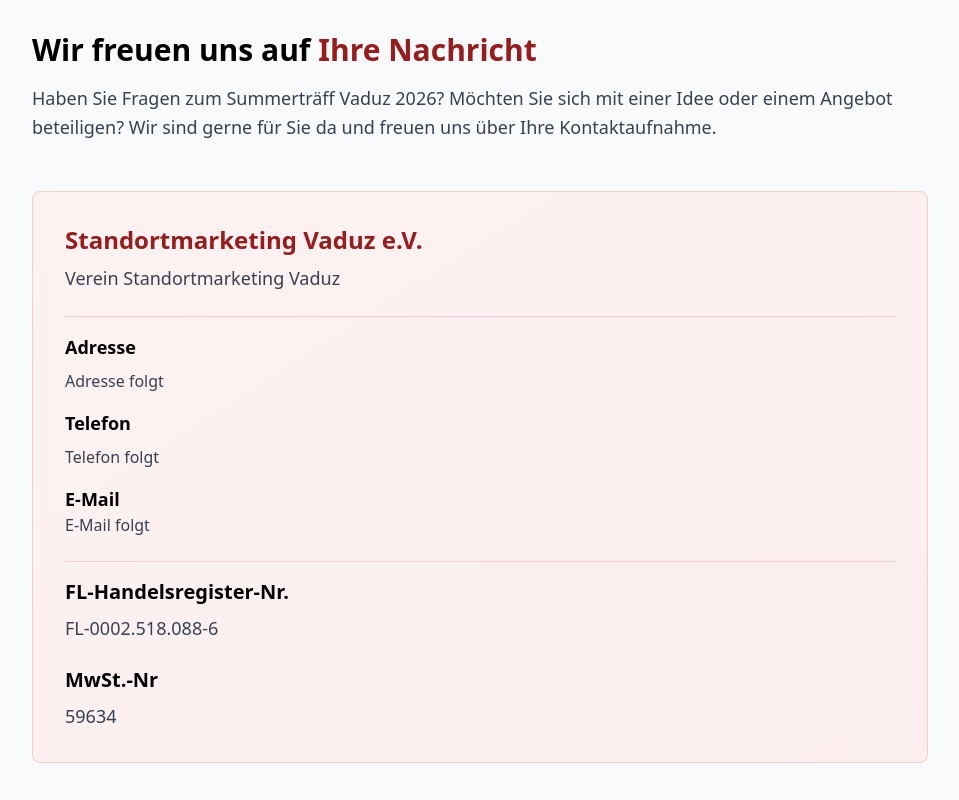
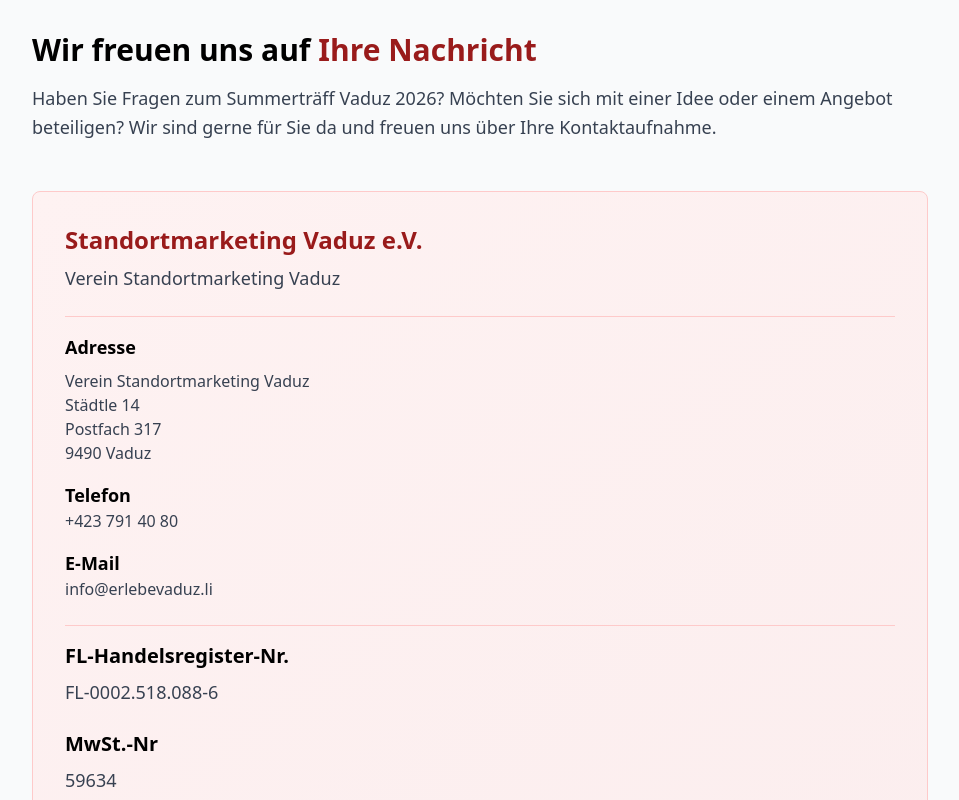
Before and after one commit to Delia-Gig/marketingpage, a Next.js app: page /kontakt in a window 1280 px wide. Shown: the part 484-1284 px from the top of the page, without its empty margins (160-1119 px from the left). Built offline with nearby package versions, Linux system fonts and the light colour scheme.

Commit message:
Update Adresse Kontaktseite

```diff
--- a/app/kontakt/page.tsx
+++ b/app/kontakt/page.tsx
@@ -51,18 +51,25 @@
             <div className="space-y-4 pt-4 border-t border-red-200">
               <div className="space-y-2">
                 <h4 className="text-lg font-semibold text-black">Adresse</h4>
-                <p className="text-gray-700">Adresse folgt</p>
+                <p className="text-gray-700">
+                  Verein Standortmarketing Vaduz<br />
+                  Städtle 14<br />
+                  Postfach 317<br />
+                  9490 Vaduz
+                </p>
               </div>
 
               <div className="space-y-2">
                 <h4 className="text-lg font-semibold text-black">Telefon</h4>
-                <p className="text-gray-700">Telefon folgt</p>
+                <a href="tel:+4237914080" className="text-gray-700 hover:text-red-800 transition-colors">
+                  +423 791 40 80
+                </a>
               </div>
 
               <div className="space-y-2">
                 <h4 className="text-lg font-semibold text-black">E-Mail</h4>
-                <a href="mailto:kontakt@summertraeff-vaduz.li" className="text-gray-700 hover:text-red-800 transition-colors">
-                  E-Mail folgt
+                <a href="mailto:info@erlebevaduz.li" className="text-gray-700 hover:text-red-800 transition-colors">
+                  info@erlebevaduz.li
                 </a>
               </div>
             </div>
```
